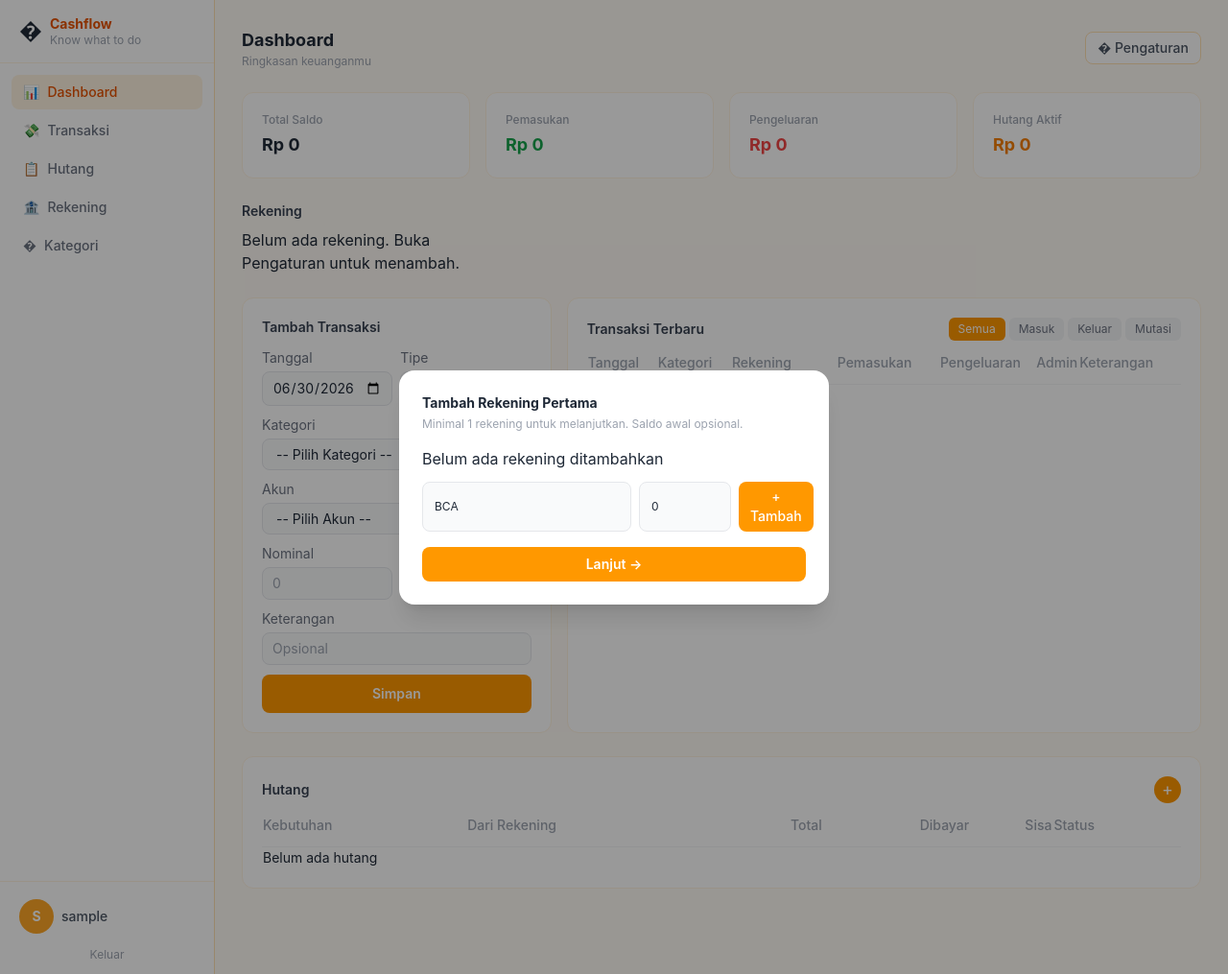
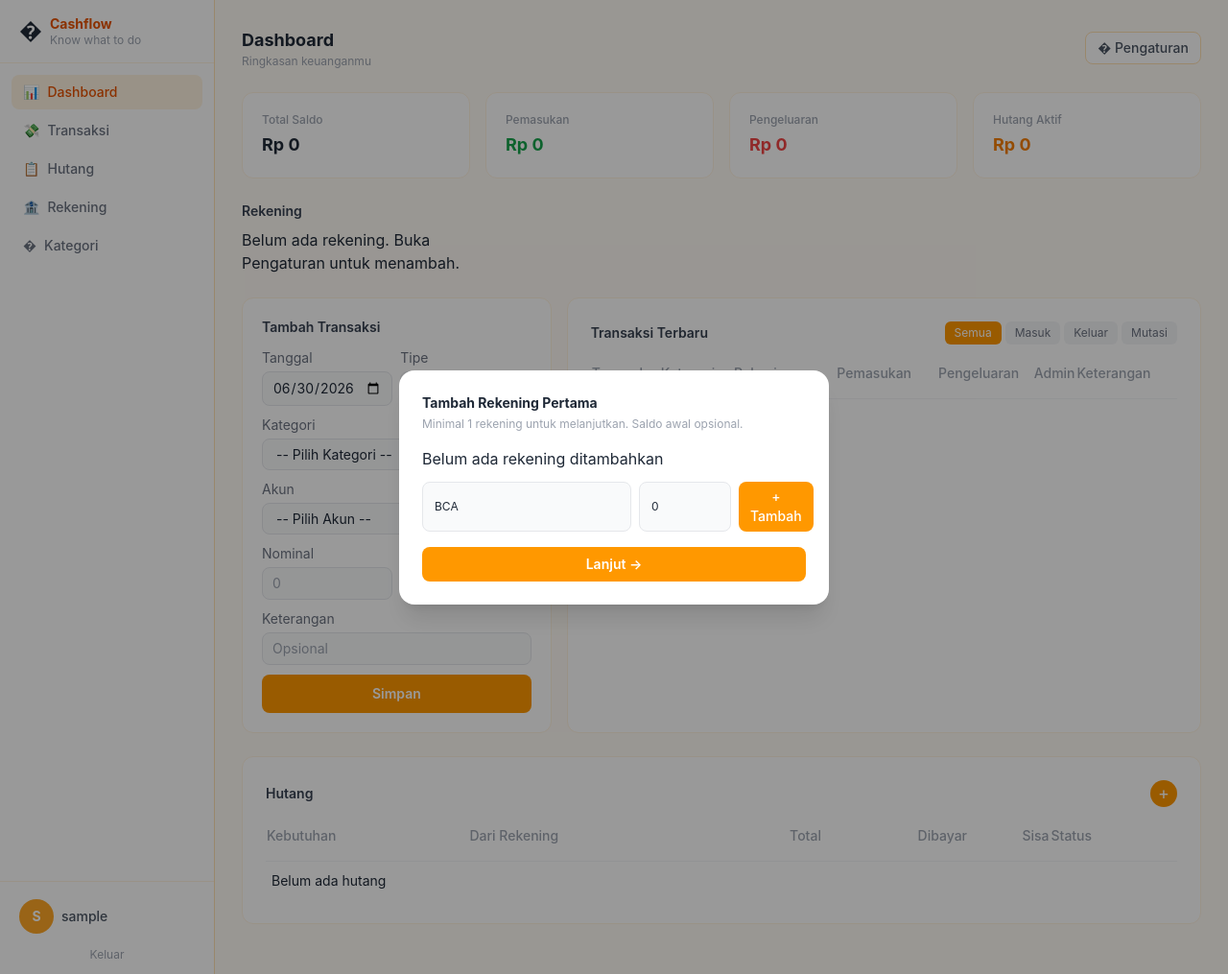
Before and after one commit to panpapan-rahe/cash-flow-journal, a Flask app: page /dashboard in a window 1280 px wide. Shown: the whole page at 96% size. Run offline with Flask 3, Linux system fonts and the light colour scheme; the visitor is signed in with stand-in values (Sample User, id 1); data that the repository does not hold is empty; some libraries are stand-ins or nearby versions.

Commit message:
Loosen table row spacing for readability
- Table cell padding: 2px → 10px 6px (taller rows)
- Table card inner padding p-5 → p-6
- Table header pb-3 → pb-4 + pt-2 for breathing room

Co-Authored-By: Claude Opus 4.6 <<EMAIL>>

```diff
--- a/app/templates/index.html
+++ b/app/templates/index.html
@@ -38,6 +38,9 @@
 
         /* Sidebar nav hover/active transitions */
         .nav-item { transition: background-color 0.15s, color 0.15s; }
+
+        /* Table row breathability — target TDs since JS generates <tr> dynamically */
+        table.text-sm td { padding: 10px 6px; vertical-align: middle; }
 
         /* Modal overlay */
         .modal-overlay { animation: fadeIn 0.15s ease; }
@@ -194,7 +197,7 @@
             </div>
 
             <!-- Transactions Table -->
-            <div class="bg-white rounded-xl p-5 border border-warm-100 lg:col-span-2">
+            <div class="bg-white rounded-xl p-6 border border-warm-100 lg:col-span-2">
                 <div class="flex items-center justify-between mb-3">
                     <h3 class="text-sm font-semibold text-gray-700">Transaksi Terbaru</h3>
                     <div class="flex gap-1">
@@ -208,14 +211,14 @@
                     <table class="w-full text-sm">
                         <thead>
                             <tr class="text-left text-gray-400 border-b border-gray-100">
-                                <th class="pb-3 font-medium">Tanggal</th>
-                                <th class="pb-3 font-medium">Kategori</th>
-                                <th class="pb-3 font-medium">Rekening</th>
-                                <th class="pb-3 font-medium text-right">Pemasukan</th>
-                                <th class="pb-3 font-medium text-right">Pengeluaran</th>
-                                <th class="pb-3 font-medium text-right">Admin</th>
-                                <th class="pb-3 font-medium">Keterangan</th>
-                                <th class="pb-3 font-medium"></th>
+                                <th class="pb-4 pt-2 font-medium">Tanggal</th>
+                                <th class="pb-4 pt-2 font-medium">Kategori</th>
+                                <th class="pb-4 pt-2 font-medium">Rekening</th>
+                                <th class="pb-4 pt-2 font-medium text-right">Pemasukan</th>
+                                <th class="pb-4 pt-2 font-medium text-right">Pengeluaran</th>
+                                <th class="pb-4 pt-2 font-medium text-right">Admin</th>
+                                <th class="pb-4 pt-2 font-medium">Keterangan</th>
+                                <th class="pb-4 pt-2 font-medium"></th>
                             </tr>
                         </thead>
                         <tbody id="transactions-body">
@@ -227,7 +230,7 @@
         </section>
 
         <!-- Debts Section -->
-        <section class="bg-white rounded-xl p-5 border border-warm-100 mb-6">
+        <section class="bg-white rounded-xl p-6 border border-warm-100 mb-6">
             <div class="flex items-center justify-between mb-3">
                 <h3 class="text-sm font-semibold text-gray-700">Hutang</h3>
                 <button id="btn-add-debt" class="w-7 h-7 flex items-center justify-center bg-warm-500 hover:bg-warm-600 text-white rounded-full text-lg leading-none transition" title="Tambah Hutang">+</button>
@@ -236,13 +239,13 @@
                 <table class="w-full text-sm">
                     <thead>
                         <tr class="text-left text-gray-400 border-b border-gray-100">
-                            <th class="pb-3 font-medium">Kebutuhan</th>
-                            <th class="pb-3 font-medium">Dari Rekening</th>
-                            <th class="pb-3 font-medium text-right">Total</th>
-                            <th class="pb-3 font-medium text-right">Dibayar</th>
-                            <th class="pb-3 font-medium text-right">Sisa</th>
-                            <th class="pb-3 font-medium">Status</th>
-                            <th class="pb-3 font-medium"></th>
+                            <th class="pb-4 pt-2 font-medium">Kebutuhan</th>
+                            <th class="pb-4 pt-2 font-medium">Dari Rekening</th>
+                            <th class="pb-4 pt-2 font-medium text-right">Total</th>
+                            <th class="pb-4 pt-2 font-medium text-right">Dibayar</th>
+                            <th class="pb-4 pt-2 font-medium text-right">Sisa</th>
+                            <th class="pb-4 pt-2 font-medium">Status</th>
+                            <th class="pb-4 pt-2 font-medium"></th>
                         </tr>
                     </thead>
                     <tbody id="debts-body">
```
